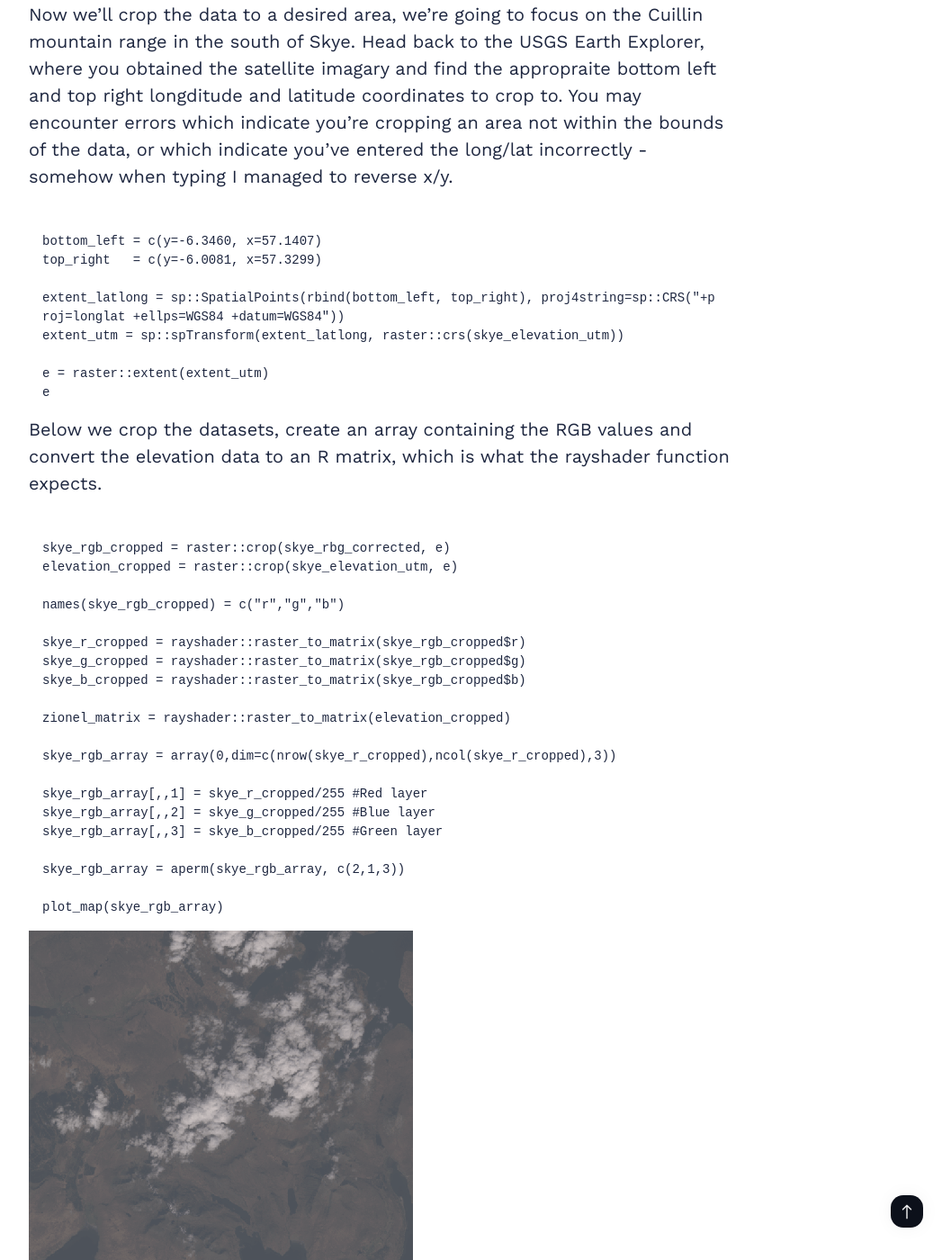
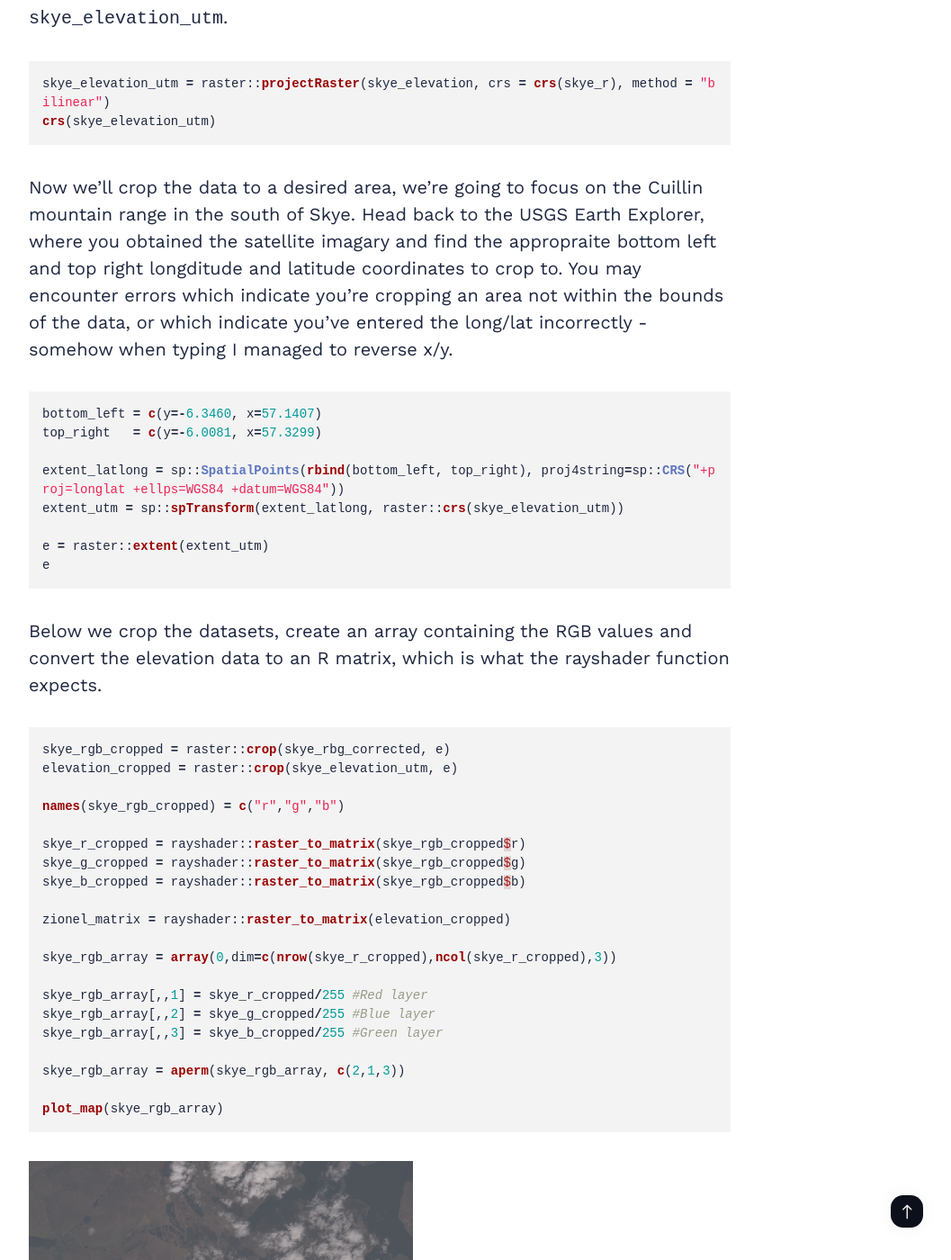
Before and after one commit to krisbolton/krisbolton, a Jekyll site: the page built from _posts/2020-04-29-3D-maps-with-satellite-imagery-in-r.markdown, in a window 1280 px wide and 1400 px high, scrolled down 8588 px. Shown: the whole window at 90% size, without its empty margins (218-1275 px from the left). Built offline with Jekyll 4.4.1, drawn with Linux system fonts in a browser that asks for light colours; nearby versions of some CDN libraries; some of the changed text lies outside the part shown.

Commit message:
updated code highlighting

```diff
--- a/_posts/2020-04-29-3D-maps-with-satellite-imagery-in-r.markdown
+++ b/_posts/2020-04-29-3D-maps-with-satellite-imagery-in-r.markdown
@@ -63,27 +63,29 @@ If you want to create imagery as visually appealing as his, you can copy & paste
 
 Open R Studio and create a new R script (`File > New File > R Script`). Add the following libraries which will be installed at runtime.
 
-<pre><code class="language-javascript">library(rayshader)
+{% highlight python %}
+library(rayshader)
 library(sp)
 library(raster)
 library(scales)
 library(magrittr)
 library(rgdal)
 library(magick)
-</code></pre>
+{% endhighlight %}
 
 ### Add the datasets, and merge
 
 Let's load the elevation data, merge the two datasets into `skye_elevation`, plot height using the data and render the map. Move the downloaded hgt files into a folder somewhere and replace the file paths below with your own. If you don't need to merge datasets simply remove the second line and replace assignment of `skye_elevation` to `elevation1` (`skye_elevation = elevation1`), this just means you don't need to replace that variable multiple places in the code, its not good code.
 
-<pre><code class="language-javascript">elevation1 = raster::raster("C:/Users/USER/Documents/Dev/N57W006.hgt")
+{% highlight python %}
+elevation1 = raster::raster("C:/Users/USER/Documents/Dev/N57W006.hgt")
 elevation2 = raster::raster("C:/Users/USER/Documents/Dev/N57W007.hgt")
 
 skye_elevation = raster::merge(elevation1,elevation2)
 
 height_shade(raster_to_matrix(skye_elevation)) %>%
   plot_map()
-</code></pre>
+{% endhighlight %}
 
 Open the plots tab in R Studio (bottom right). Our first output. Nice! It shows a heat-map of the elevation of the area.
 
@@ -91,42 +93,47 @@ Open the plots tab in R Studio (bottom right). Our first output. Nice! It shows
 
 Now we'll load the RGB (Red, Green, Blue) channels from the TIF zipped folder we downloaded earlier, these will be combined to make our satellite image. The folder will need unzipping and a folder created from that will need unzipping on Windows, Mac is one upzip. The TIF files ending B4, B3, B2 are the reg, green and blue channels respectively. You can delete the other files to save some space.
 
-<pre><code class="language-javascript">skye_r = raster::raster("C:/Users/USER/Documents/Dev/B4.TIF")
+{% highlight python %}
+skye_r = raster::raster("C:/Users/USER/Documents/Dev/B4.TIF")
 skye_g = raster::raster("C:/Users/USER/Documents/Dev/B3.TIF")
 skye_b = raster::raster("C:/Users/USER/Documents/Dev/B2.TIF")
 
 skye_rbg = raster::stack(skye_r, skye_g, skye_b)
 raster::plotRGB(skye_rbg, scale=255^2)
-</code></pre>
+{% endhighlight %}
 
 ![](/images/posts/2020/skye-raster.png)
 
 As Tyler points out, this is a little dark. We need to apply gamma:
 
-<pre><code class="language-javascript">skye_rbg_corrected = sqrt(raster::stack(skye_r, skye_g, skye_b))
+{% highlight python %}
+skye_rbg_corrected = sqrt(raster::stack(skye_r, skye_g, skye_b))
 raster::plotRGB(skye_rbg_corrected)
-</code></pre>
+{% endhighlight %}
 
 ![](/images/posts/2020/skye-raster-gamma.png)
 
 That's better, if a little washed-out. We'll add contrast later to fix that.
 
-<pre><code class="language-javascript">raster::crs(skye_r)
+{% highlight python %}
+raster::crs(skye_r)
 
 raster::crs(skye_elevation)
 
 crs(skye_r)
-</code></pre>
+{% endhighlight %}
 
 The above reveals a problem, the coordinate systems for elevation and the image data aren't of the same type. We fix this by transforming the elevation data to UTM coordinates using `raster::projectRaster()` and store it in `skye_elevation_utm`.
 
-<pre><code class="language-javascript">skye_elevation_utm = raster::projectRaster(skye_elevation, crs = crs(skye_r), method = "bilinear")
+{% highlight python %}
+skye_elevation_utm = raster::projectRaster(skye_elevation, crs = crs(skye_r), method = "bilinear")
 crs(skye_elevation_utm)
-</code></pre>
+{% endhighlight %}
 
 Now we'll crop the data to a desired area, we're going to focus on the Cuillin mountain range in the south of Skye. Head back to the USGS Earth Explorer, where you obtained the satellite imagary and find the appropraite bottom left and top right longditude and latitude coordinates to crop to. You may encounter errors which indicate you're cropping an area not within the bounds of the data, or which indicate you've entered the long/lat incorrectly - somehow when typing I managed to reverse x/y.
 
-<pre><code class="language-javascript">bottom_left = c(y=-6.3460, x=57.1407)
+{% highlight python %}
+bottom_left = c(y=-6.3460, x=57.1407)
 top_right   = c(y=-6.0081, x=57.3299)
 
 extent_latlong = sp::SpatialPoints(rbind(bottom_left, top_right), proj4string=sp::CRS("+proj=longlat +ellps=WGS84 +datum=WGS84"))
@@ -134,11 +141,12 @@ extent_utm = sp::spTransform(extent_latlong, raster::crs(skye_elevation_utm))
 
 e = raster::extent(extent_utm)
 e
-</code></pre>
+{% endhighlight %}
 
 Below we crop the datasets, create an array containing the RGB values and convert the elevation data to an R matrix, which is what the rayshader function expects.
 
-<pre><code class="language-javascript">skye_rgb_cropped = raster::crop(skye_rbg_corrected, e)
+{% highlight python %}
+skye_rgb_cropped = raster::crop(skye_rbg_corrected, e)
 elevation_cropped = raster::crop(skye_elevation_utm, e)
 
 names(skye_rgb_cropped) = c("r","g","b")
@@ -158,16 +166,17 @@ skye_rgb_array[,,3] = skye_b_cropped/255 #Green layer
 skye_rgb_array = aperm(skye_rgb_array, c(2,1,3))
 
 plot_map(skye_rgb_array)
-</code></pre>
+{% endhighlight %}
 
 ![](/images/posts/2020/skye-cuillin-crop.png)
 
 We increase the contrast using the `scales::rescale()` function and generate our image.
 
-<pre><code class="language-javascript">skye_rgb_contrast = scales::rescale(skye_rgb_array,to=c(0,1))
+{% highlight python %}
+skye_rgb_contrast = scales::rescale(skye_rgb_array,to=c(0,1))
 
 plot_map(skye_rgb_contrast)
-</code></pre>
+{% endhighlight %}
 
 ![](/images/posts/2020/skye-cuillin-crop.png)
 
@@ -175,11 +184,12 @@ Looking pretty good. Not as vibrant and appealing as Tyle's, but it's a first tr
 
 Now for the bit you're doing this for, the 3D render of the location:
 
-<pre><code class="language-javascript">plot_3d(skye_rgb_contrast, zionel_matrix, windowsize = c(1100,900), zscale = 15, shadowdepth = -50,
+{% highlight python %}
+plot_3d(skye_rgb_contrast, zionel_matrix, windowsize = c(1100,900), zscale = 15, shadowdepth = -50,
         zoom=0.5, phi=45,theta=-45,fov=70, background = "#F2E1D0", shadowcolor = "#523E2B")
 render_snapshot(title_text = "The Cuillin, Isle of Skye, Scotland | Imagery: Landsat 8 | DEM: 30m SRTM",
                 title_bar_color = "#1f5214", title_color = "white", title_bar_alpha = 1)
-</code></pre>
+{% endhighlight %}
 
 This can be finiky on Windows, you might not be albe to access the x icon to close the window which is created, but resizing the window by draging pops the window top down into view. I'm likely missing a function or parameter I'm unaware of, or its a bug.
 
```
